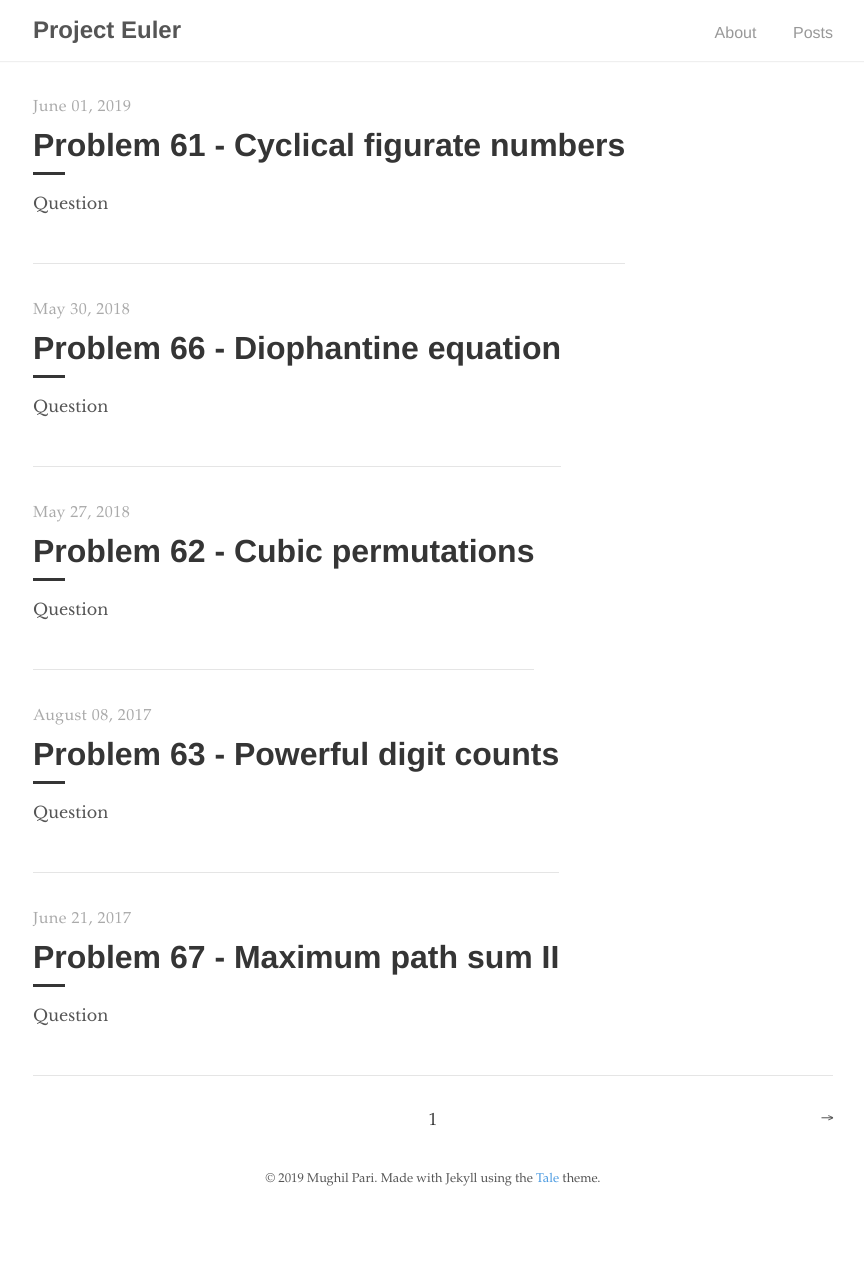
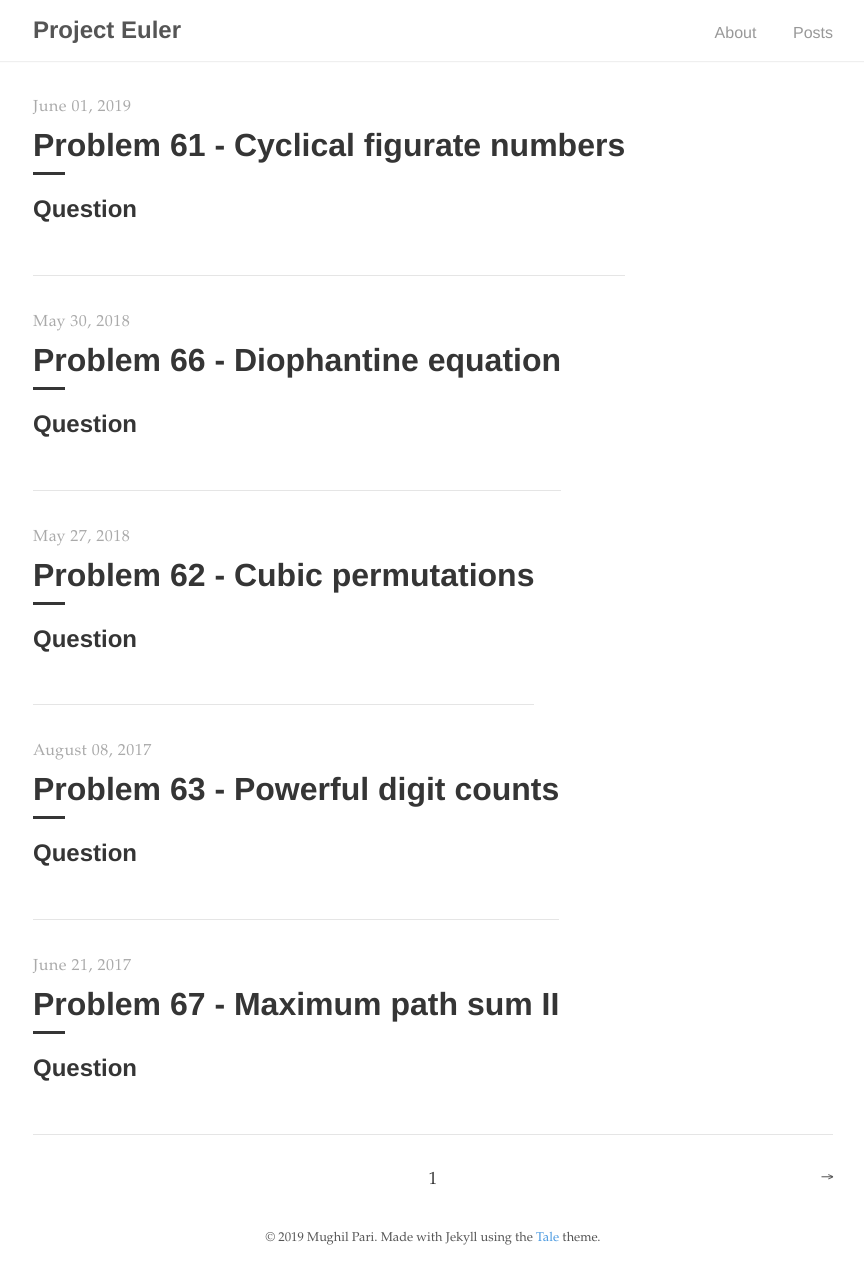
Before and after one commit to MughilM/ProjectEuler, a Jekyll site: the page built from docs/index.html, in a window 1280 px wide. Shown: the whole page, without its empty margins (207-1071 px from the left). Built offline with Jekyll 4.4.1, drawn with Linux system fonts in a browser that asks for light colours; nearby versions of some CDN libraries; the list of posts is cut into pages by our own code; before the commit the page ends 1222 px from its top, so only the background shows below that.

Commit message:
Attempted excerpt fix in post page.
Excerpts for problems were showing in local test but not on Github.
Attempted fix pushed....

```diff
--- a/docs/_layouts/home.html
+++ b/docs/_layouts/home.html
@@ -11,7 +11,7 @@
         <div class="catalogue-line"></div>
 
         <p>
-          {{ post.excerpt | strip_html | truncatewords: 30 }}
+          {{ post.excerpt | truncatewords: 30 }}
         </p>
 
       </div>
```
